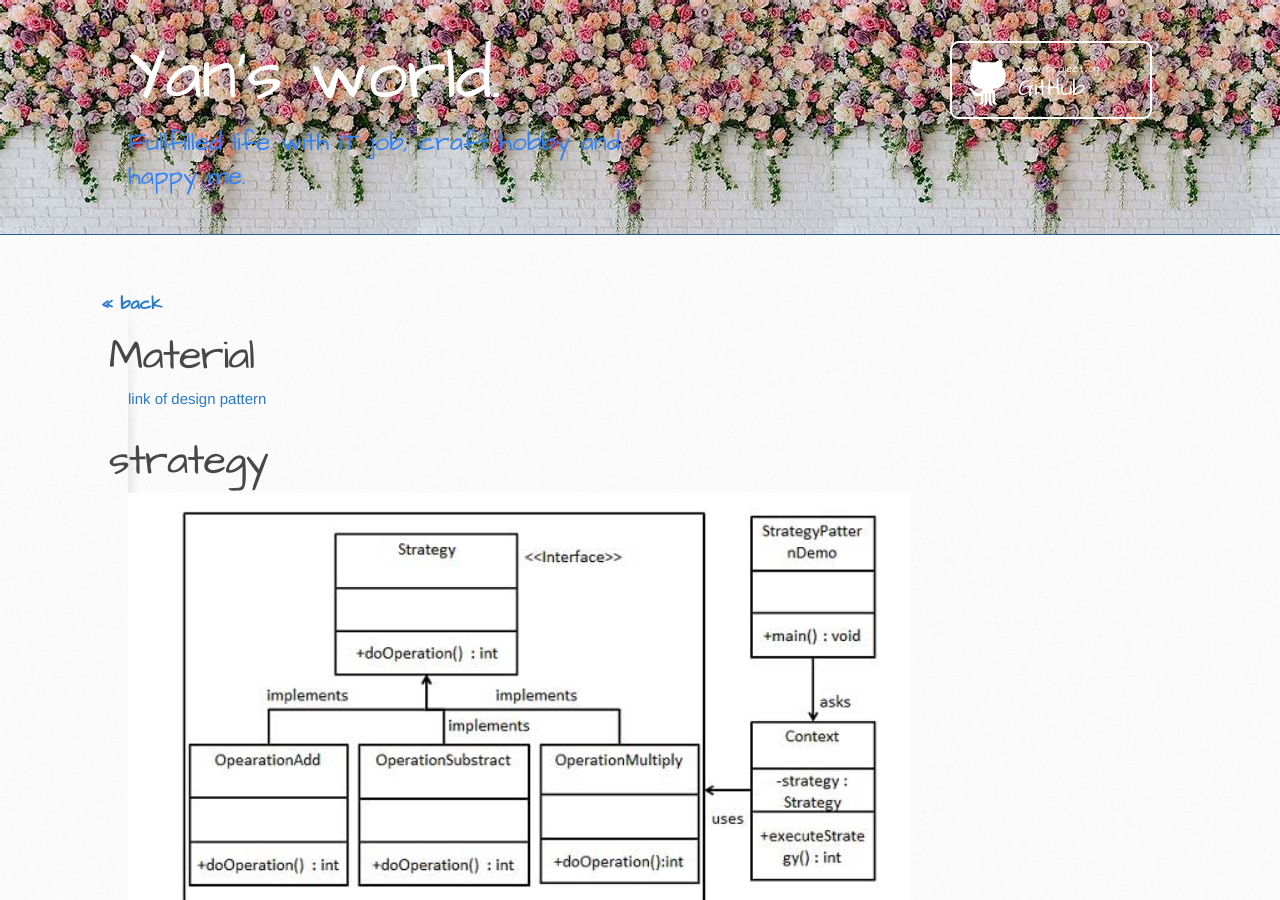
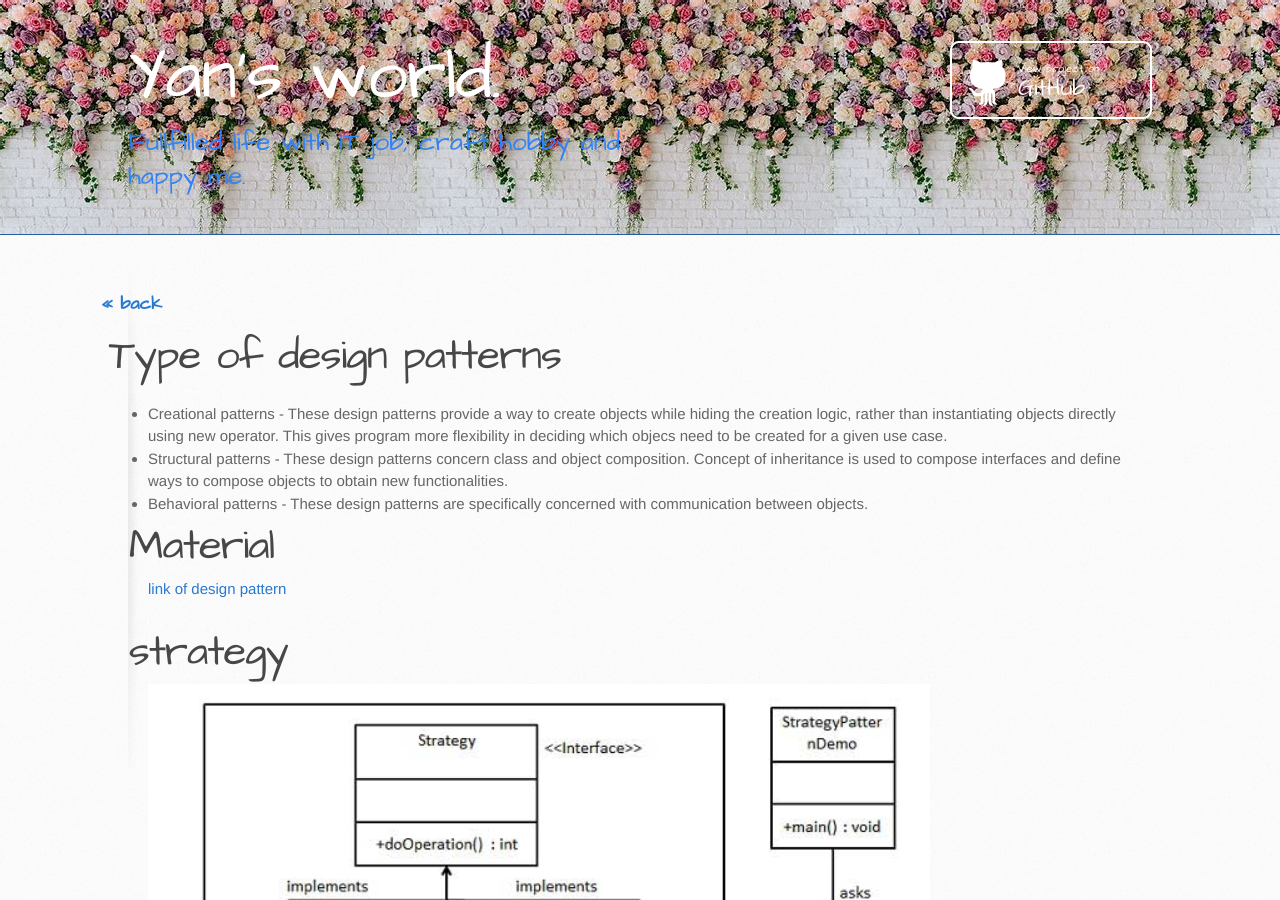
Before and after one commit to itcraftme/itcraftme, a Jekyll site: the page built from docs/it/designpattern.md, in a window 1280 px wide and 900 px high. Built offline with Jekyll 4.4.1, drawn with Linux system fonts in a browser that asks for light colours; our own code applies the rules of GitHub Pages for plain Markdown files.

Commit message:
add design pattern types

```diff
--- a/docs/it/designpattern.md
+++ b/docs/it/designpattern.md
@@ -1,4 +1,8 @@
 ###  [<< back](./index.md)
+# Type of design patterns
+- Creational patterns - These design patterns provide a way to create objects while hiding the creation logic, rather than instantiating objects directly using new operator. This gives program more flexibility in deciding which objecs need to be created for a given use case.
+- Structural patterns - These design patterns concern class and object composition. Concept of inheritance is used to compose interfaces and define ways to compose objects to obtain new functionalities.
+- Behavioral patterns - These design patterns are specifically concerned with communication between objects.
 # Material
 [link of design pattern](https://www.tutorialspoint.com/design_pattern/observer_pattern.htm)
 # strategy
```
